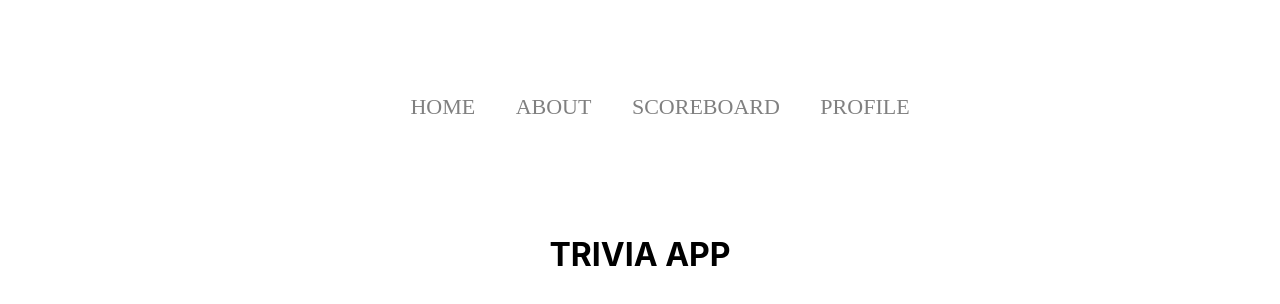
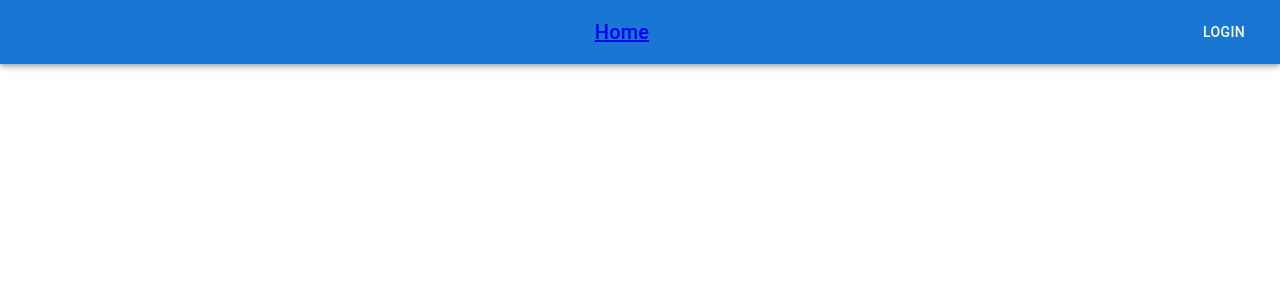
Before and after one commit to KLyrasel/MERN-Trivia, a React (Create React App) app: page /navbar in a window 1280 px wide. Shown: the top 304 px of the page. Built offline with nearby package versions, Linux system fonts and the light colour scheme.

Commit message:
updated navbar for material ui and created components

```diff
--- a/public/index.html
+++ b/public/index.html
@@ -27,24 +27,6 @@
     <title>React App</title>
   </head>
   <body>
-    <div class="topnav">
-      <nav>
-        <ul>
-          <li>
-            <a href="#">Home</a>
-          </li>
-          <li>
-            <a href="#">About</a>
-          </li>
-          <li>
-            <a href="#">Scoreboard</a>
-          </li>
-          <li>
-            <a href="#">Profile</a>
-          </li>
-        </ul>
-      </nav>
-    </div>
 
     <noscript>You need to enable JavaScript to run this app.</noscript>
     <div id="root"></div>
--- a/src/App.js
+++ b/src/App.js
@@ -3,20 +3,28 @@ import './App.css';
 import { BrowserRouter as Router, Routes, Route } from 'react-router-dom'
 import Home from './components/Home'
 import Game from './components/Game'
+import Login from './components/Login'
+import Signup from './components/Signup'
+import Scoreboard from './components/Scoreboard'
+import Navbar from './components/Navbar'
 
 function App() {
 
   return (
+
     <div className="App">
-      <h1>TRIVIA APP</h1>
-
       <Router>
         <Routes>
-          <Route path='/' element={<Home />} />
-          <Route path='/game' element={<Game />} />
+          <Route path='/' element={<Home/>}/>
+          <Route path='/game' element={<Game/>}/>
+          <Route path='/login' element={<Login/>}/>
+          <Route path='/signup' element={<Signup/>}/>
+          <Route path='/scoreboard' element={<Scoreboard/>}/>
+          <Route path='/navbar' element={<Navbar/>}/>
         </Routes>
       </Router>
     </div>
+
   );
 }
 
--- a/src/components/Login.js
+++ b/src/components/Login.js
@@ -1,7 +1,12 @@
+import React from "react"
 import * as Mui from "@mui/material"
-import { useState } from "react"
 
-const LoginPage = () => {
-    const [checked, setChecked] = React.useState(true);
-    const handle
+function Login() {
+    return (
+        <div>
+            login
+        </div>
+    )
 }
+
+export default Login
--- /dev/null
+++ b/src/components/Navbar.js
@@ -0,0 +1,31 @@
+import react from "react"
+import * as Mui from "@mui/material"
+import { Link } from "react-router-dom"
+
+
+function Navbar() {
+    return (
+      <Mui.Box sx={{ flexGrow: 1 }}>
+        <Mui.AppBar position="static">
+          <Mui.Toolbar>
+            <Mui.IconButton
+              size="large"
+              edge="start"
+              color="inherit"
+              aria-label="menu"
+              sx={{ mr: 2 }}
+            >
+            </Mui.IconButton>
+            <Mui.Typography variant="h6" component="div" sx={{ flexGrow: 1 }}>
+                <Link to="/">
+              Home
+              </Link>
+            </Mui.Typography>
+            <Mui.Button color="inherit">Login</Mui.Button>
+          </Mui.Toolbar>
+        </Mui.AppBar>
+      </Mui.Box>
+    );
+  }
+
+export default Navbar;
--- /dev/null
+++ b/src/components/Scoreboard.js
@@ -0,0 +1,11 @@
+import react from "react"
+
+function Scoreboard() {
+    return (
+        <div>
+            <h1>SCOREBOARD</h1>
+        </div>
+    )
+}
+
+export default Scoreboard
--- /dev/null
+++ b/src/components/Signup.js
@@ -0,0 +1,11 @@
+import React from 'react'
+
+function Signup() {
+    return (
+        <div>
+            sign up
+        </div>
+    )
+}
+
+export default Signup
```
